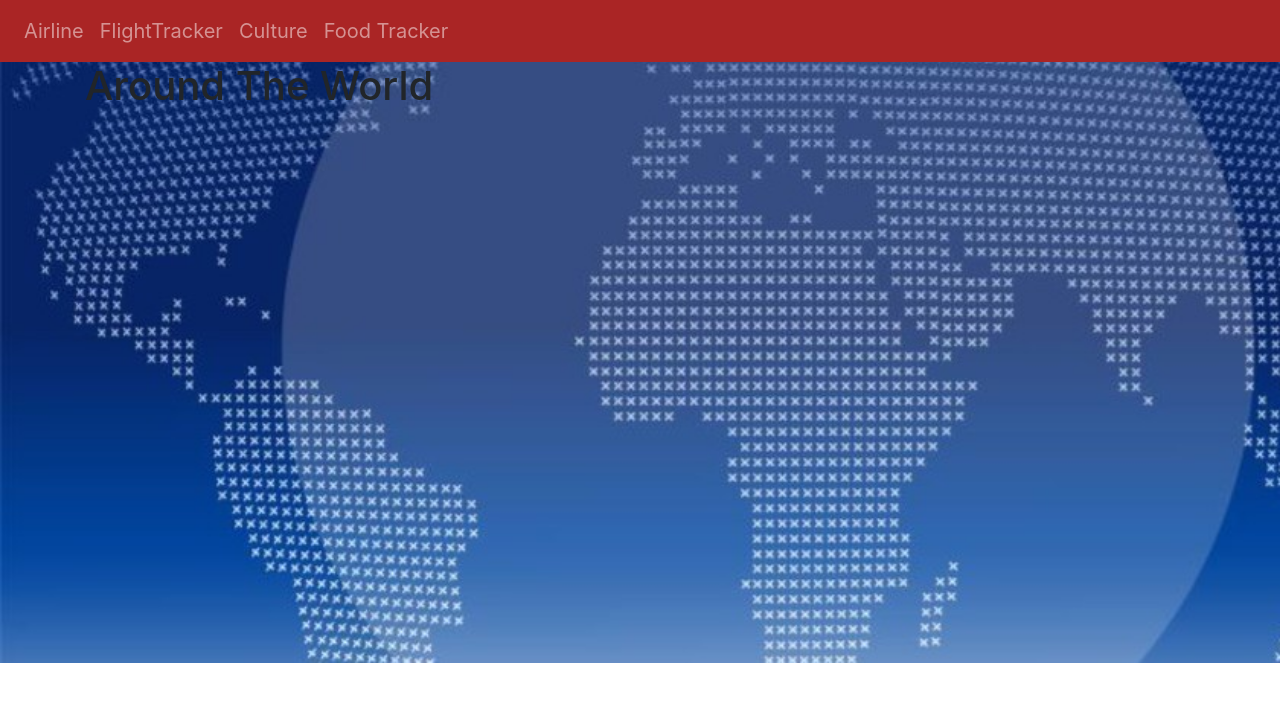
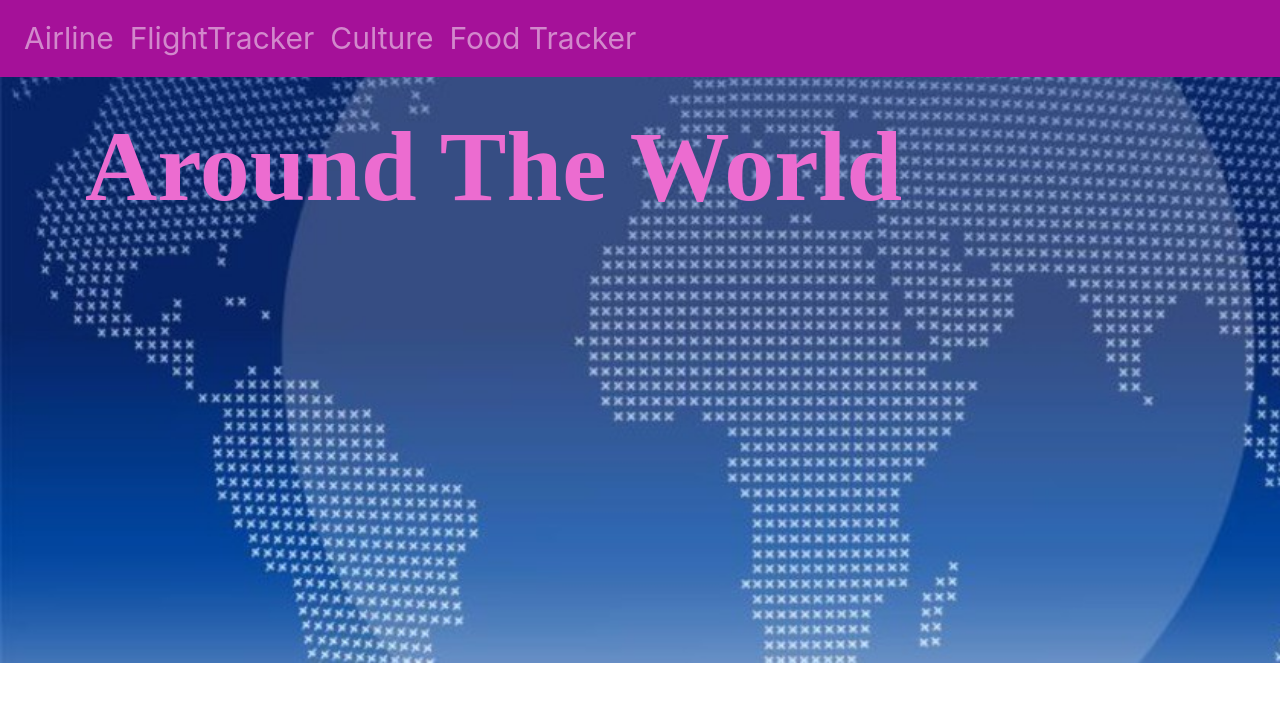
Before and after one commit to Olupeju/Around-The-World, a React (Create React App) app in the folder client/: page / in a window 1280 px wide. Shown: the top 702 px of the page. Built offline with nearby package versions, Linux system fonts and the light colour scheme.

Commit message:
styling header

```diff
--- a/client/src/components/Airline.js
+++ b/client/src/components/Airline.js
@@ -1,5 +1,5 @@
 import React from "react";
-// import axios from "axios";
+import axios from "axios";
 
 class Airline extends React.Component{
     state = {
@@ -9,6 +9,10 @@ class Airline extends React.Component{
         nameCountry:"",
         userId: this.props.id._id
     }
+    handleClickeEvent(e){
+        e.preventDefault();
+        const data = this.state;
+    }
 
 }
 
--- a/client/src/components/Header.css
+++ b/client/src/components/Header.css
@@ -1,8 +1,8 @@
 .logo {
-    font-family: 'Trebuchet MS', 'Lucida Sans Unicode', 'Lucida Grande', 'Lucida Sans', Arial, sans-serif;
+    font-family: serif;
     font-weight: bold;
-    font-size: 80px;
+    font-size: 100px;
     padding-top: 30px;
     padding-bottom: 40px;
-    color: rgb(62, 58, 63);
+    color: rgb(236, 108, 208);
 }
--- a/client/src/components/Header.js
+++ b/client/src/components/Header.js
@@ -1,5 +1,5 @@
 import React from "react";
-import './Header.css';
+import  "./Header.css";
 // import {Animated} from "react-animated-css";
 
 class Header extends React.Component{
@@ -9,7 +9,7 @@ class Header extends React.Component{
             <div className="container">
                 <div className="row">
                     <div className="col-md-12">
-                    <h1> Around The World</h1>
+                    <h1 className = "logo"> Around The World</h1>
                         {/* <h1 className="logo"><i className="fas fa-pepper-hot"></i> Around The World</h1> */}
                     </div>
                 </div>
--- a/client/src/components/Navbar.css
+++ b/client/src/components/Navbar.css
@@ -1,5 +1,5 @@
 .navbar {
-    background-color: rgb(170, 37, 37) !important;
-    font-size: 20px;
+    background-color: rgb(165, 17, 153) !important;
+    font-size: 30px;
     z-index: 2;
 }
```
